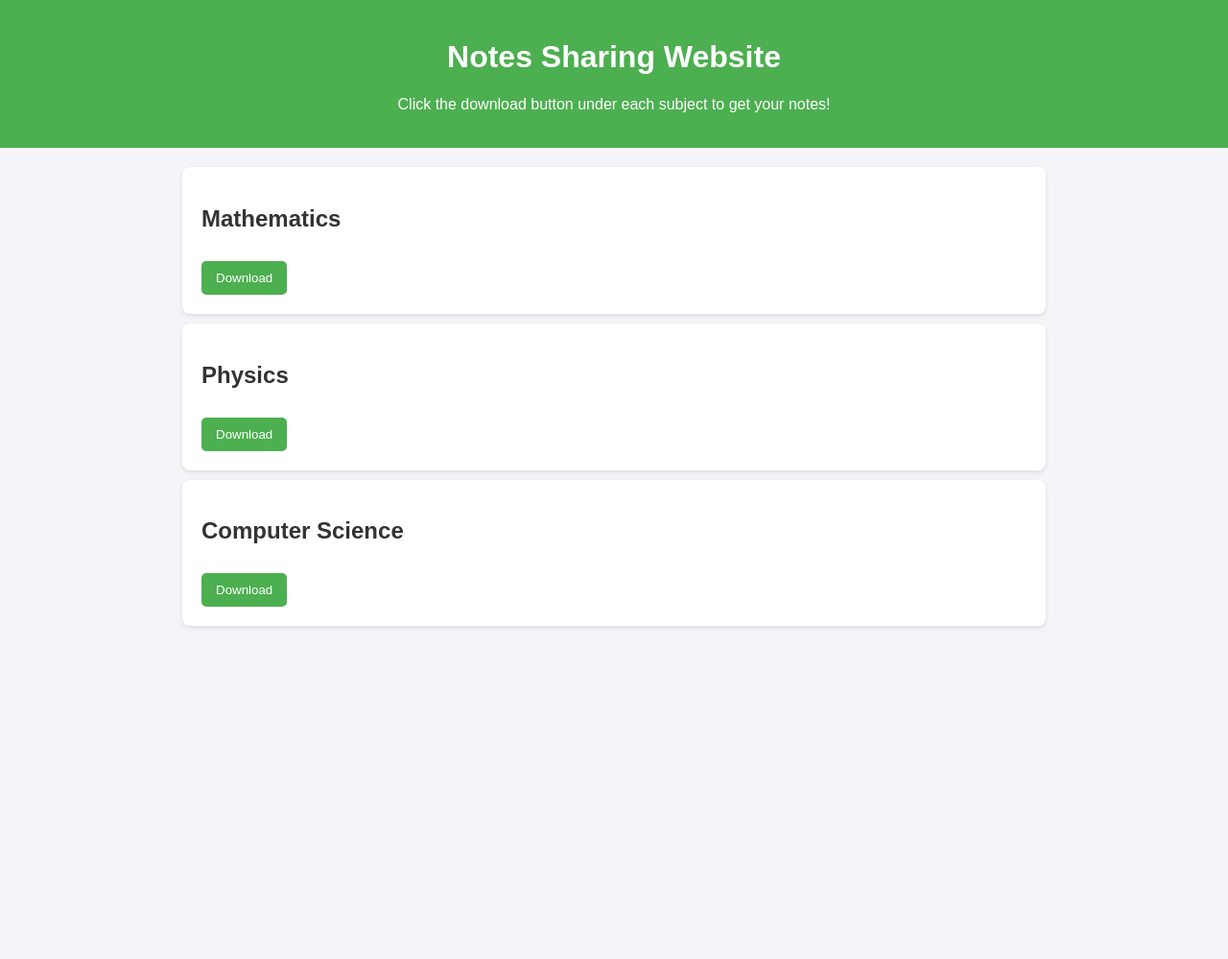
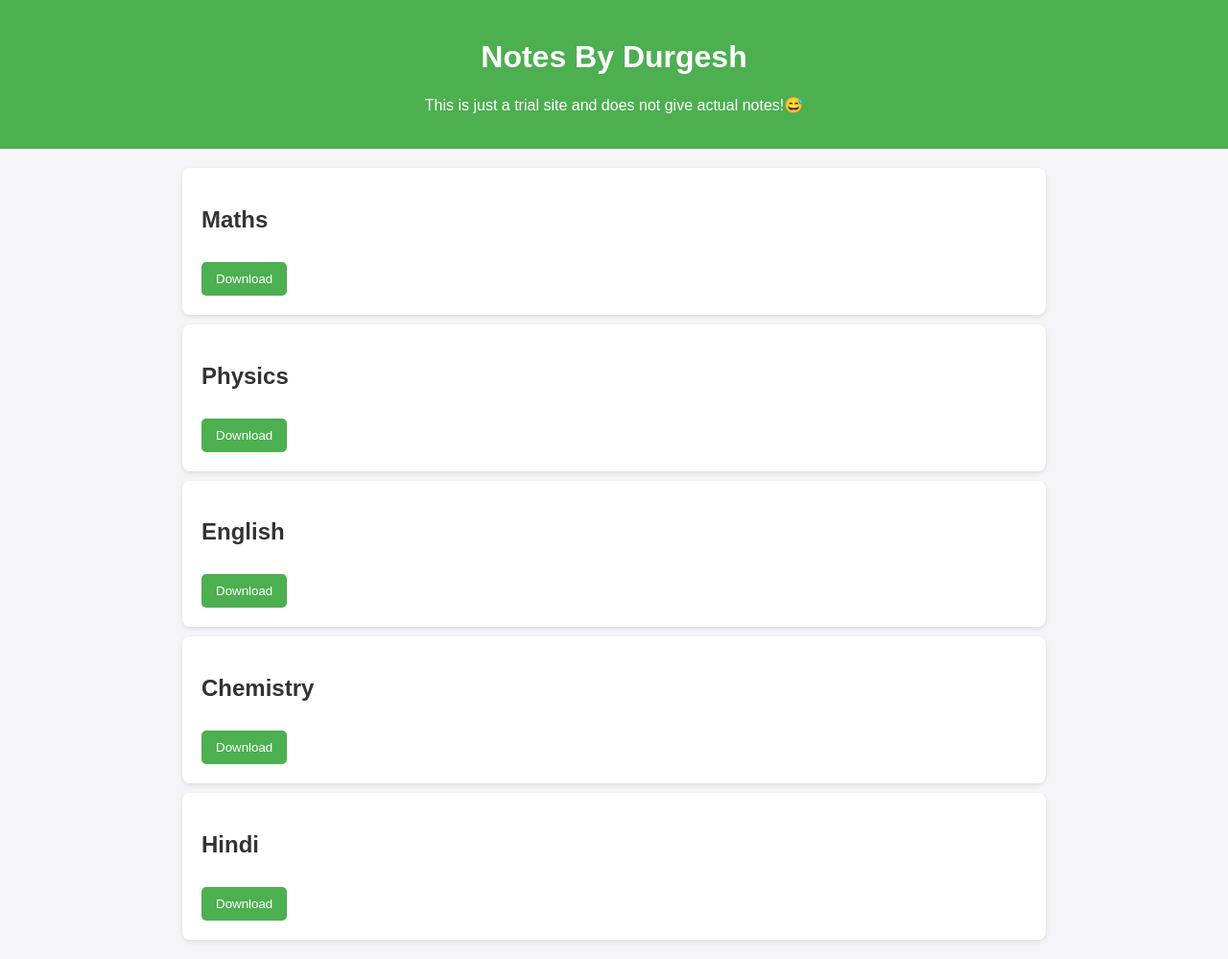
Before and after one commit to aditya1234-design/Notes-By-Durgesh, a plain HTML site: page index.html in a window 1280 px wide. Shown: the whole page at 96% size. Before the commit the page ends 800 px from the top, so only its background shows below. Drawn offline with Linux system fonts and the light colour scheme.

Commit message:
Modify page title and add subjects
Updated titles and added new subjects with download buttons.

```diff
--- a/index.html
+++ b/index.html
@@ -3,19 +3,19 @@
 <head>
     <meta charset="UTF-8">
     <meta name="viewport" content="width=device-width, initial-scale=1.0">
-    <title>Notes Sharing Website</title>
+    <title>Notes By Durgesh</title>
     <link rel="stylesheet" href="style.css">
 </head>
 <body>
 
 <header>
-    <h1>Notes Sharing Website</h1>
-    <p>Click the download button under each subject to get your notes!</p>
+    <h1>Notes By Durgesh</h1>
+    <p>This is just a trial site and does not give actual notes!😅</p>
 </header>
 
 <div class="container">
     <div class="subject">
-        <h2>Mathematics</h2>
+        <h2>Maths</h2>
         <button onclick="downloadFile('notes/math_notes.pdf')">Download</button>
     </div>
 
@@ -25,9 +25,18 @@
     </div>
 
     <div class="subject">
-        <h2>Computer Science</h2>
+        <h2>English</h2>
         <button onclick="downloadFile('notes/cs_notes.pdf')">Download</button>
     </div>
+    <div class="subject">
+        <h2>Chemistry</h2>
+        <button onclick="downloadFile('notes/cs_notes.pdf')">Download</button>
+    </div>
+    <div class="subject">
+        <h2>Hindi</h2>
+        <button onclick="downloadFile('notes/cs_notes.pdf')">Download</button>
+    </div>
+
 </div>
 
 <script src="script.js"></script>
```
